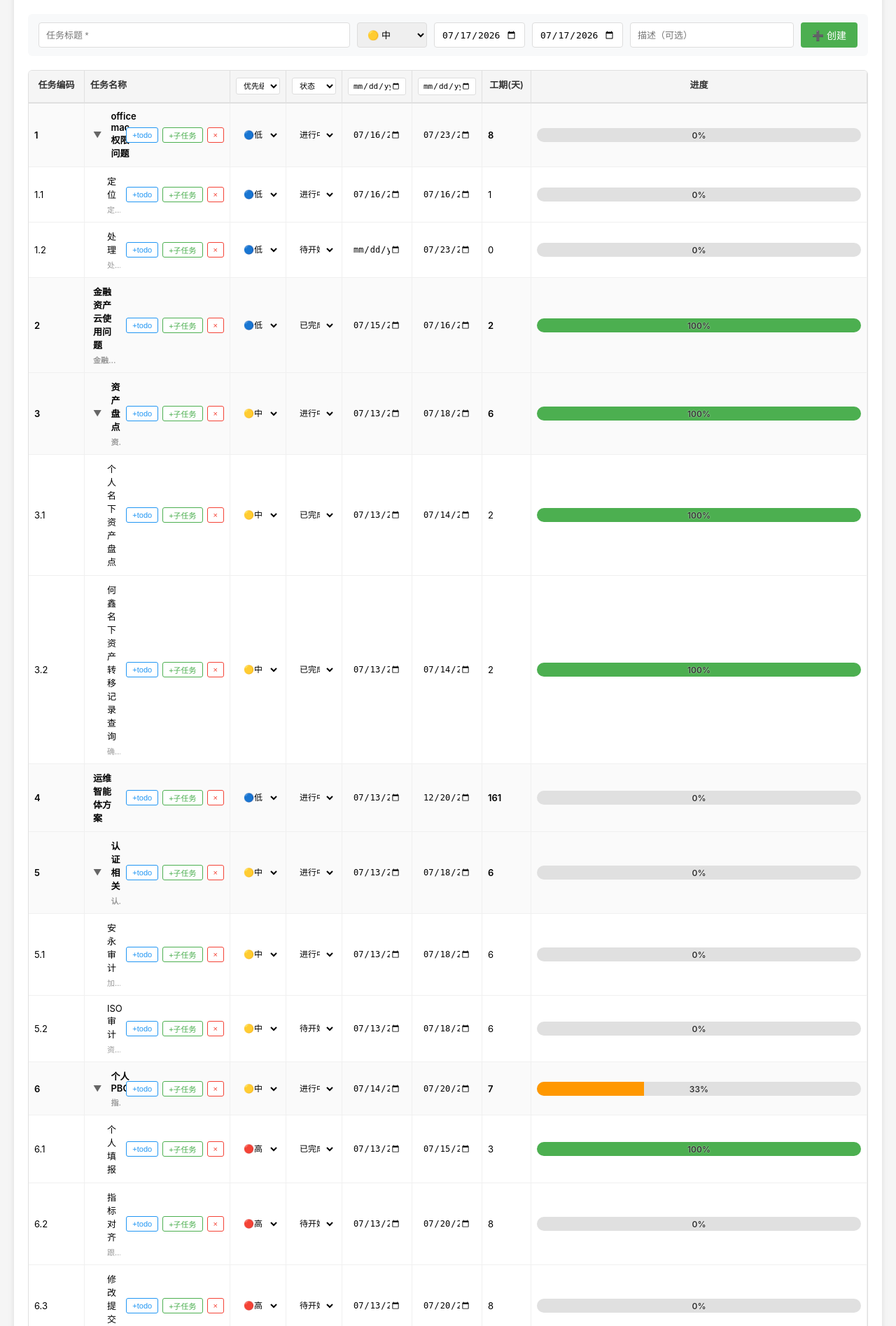
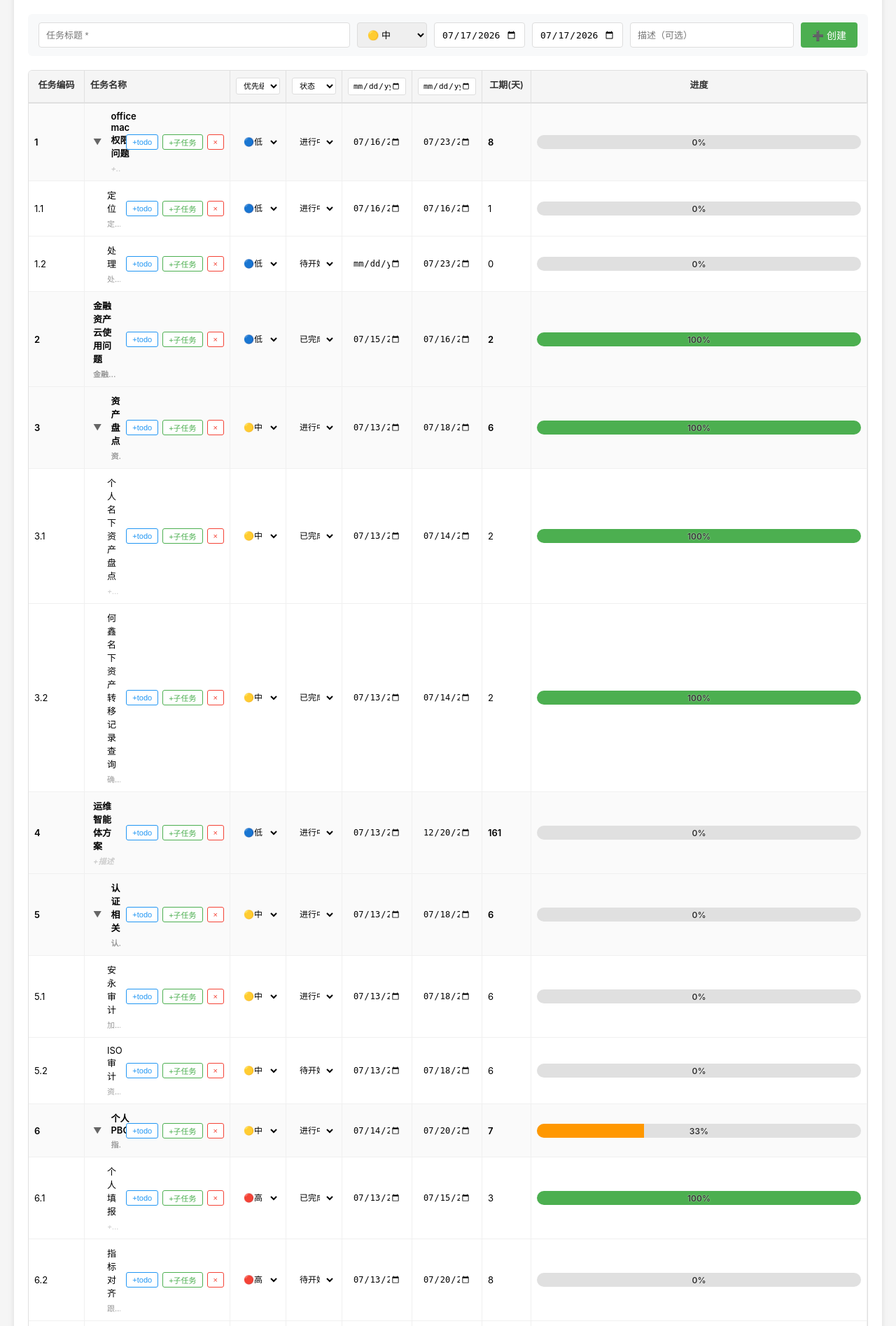
Before and after one commit to nanjiyueguang/mytodolist, a Flask app: page / in a window 1280 px wide. Shown: the part 93-1988 px from the top of the page at 70% size. Run offline with Flask 3, Linux system fonts and the light colour scheme; data comes from the database, SQL or seed files in the repository; data that the repository does not hold is empty.

Commit message:
feat: 添加描述占位符，优化空描述编辑体验
- 空描述显示 '+描述' 占位符，点击即可添加
- 占位符点击后不显示文字，直接打开空白输入框
- 添加占位符样式（灰色斜体，hover 变绿）

```diff
--- a/static/css/style.css
+++ b/static/css/style.css
@@ -452,6 +452,15 @@ header h1 {
     color: #666;
 }
 
+.task-desc-empty {
+    color: #ccc;
+    font-style: italic;
+}
+
+.task-desc-empty:hover {
+    color: #4CAF50;
+}
+
 .task-row-actions {
     display: flex;
     gap: 6px;
--- a/static/js/app.js
+++ b/static/js/app.js
@@ -113,7 +113,9 @@ function renderTaskTable() {
         const toggleIcon = hasChildren
             ? `<span class="task-toggle" data-task-id="${task.id}" data-action="toggle-children">${isCollapsed ? '▶' : '▼'}</span>`
             : '';
-        const descText = task.description ? `<div class="task-desc-inline" title="点击编辑描述" data-task-id="${task.id}" data-action="edit-desc-inline">${escapeHtml(task.description)}</div>` : '';
+        const descText = task.description
+            ? `<div class="task-desc-inline" title="点击编辑描述" data-task-id="${task.id}" data-action="edit-desc-inline">${escapeHtml(task.description)}</div>`
+            : `<div class="task-desc-inline task-desc-empty" title="点击添加描述" data-task-id="${task.id}" data-action="edit-desc-inline">+描述</div>`;
 
         html += `
             <div class="task-row level-${task.level} ${task.is_overdue ? 'overdue-task' : ''} ${isCollapsed ? 'collapsed' : ''}" data-task-id="${task.id}">
@@ -366,7 +368,8 @@ function startTitleEdit(span) {
 // 描述行内编辑
 function startDescEdit(span) {
     const taskId = parseInt(span.getAttribute('data-task-id'));
-    const currentDesc = span.textContent;
+    const isEmpty = span.classList.contains('task-desc-empty');
+    const currentDesc = isEmpty ? '' : span.textContent;
     const input = document.createElement('textarea');
     input.value = currentDesc;
     input.className = 'inline-desc-input';
```
